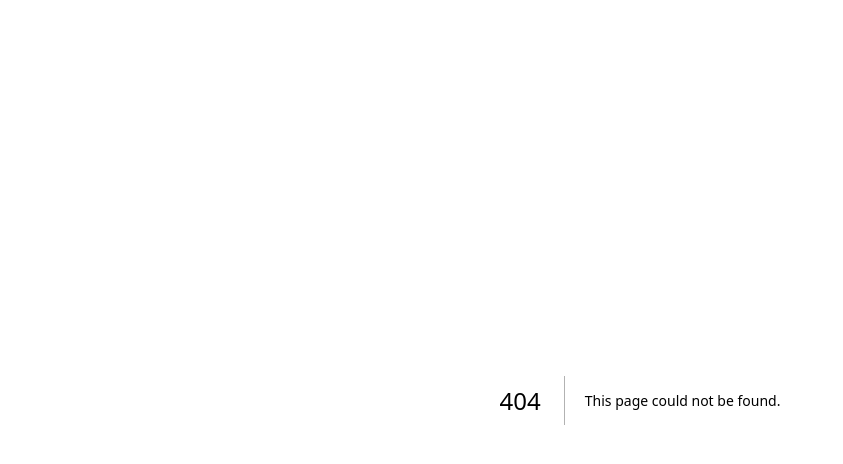
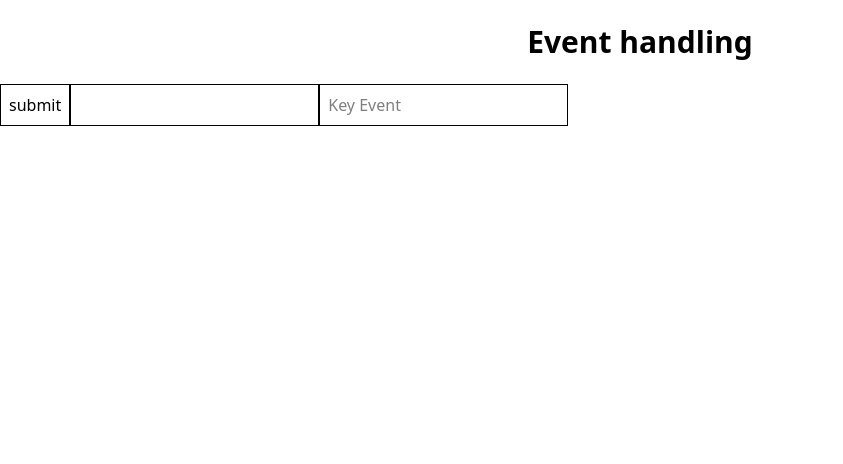
Before and after one commit to HARSHKR008/SECTION-2, a Next.js app in the folder frontend/: page /stateManagement in a window 1280 px wide. Before the commit this address had no page. Shown: the top 464 px of the page, without its empty margins (0-843 px from the left). Built offline with nearby package versions, Linux system fonts and the light colour scheme.

Commit message:
Create page.jsx

```diff
--- /dev/null
+++ b/frontend/src/app/stateManagement/page.jsx
@@ -0,0 +1,29 @@
+'use client'
+import React from 'react'
+
+const stateManagement = () => {
+  return (
+    <div className='container mx-auto'>
+        <h1 className='text-center font-bold text-3xl my-6'>Event handling</h1>
+        <button
+         className='border p-2'
+         onClick={() => {alert('button was clicked');
+         }}
+         >
+         submit
+        </button>
+        <input type='text' className='border p-2'
+        onChange={(e) =>
+        console.log(e.target.value)}
+        />
+        <input type="text" className='border p-2' placeholder='Key Event'
+        onKeyDown={(e) =>{
+          console.log(e.code)
+
+        }}
+        />
+      </div>
+  )
+}
+
+export default stateManagement
```
